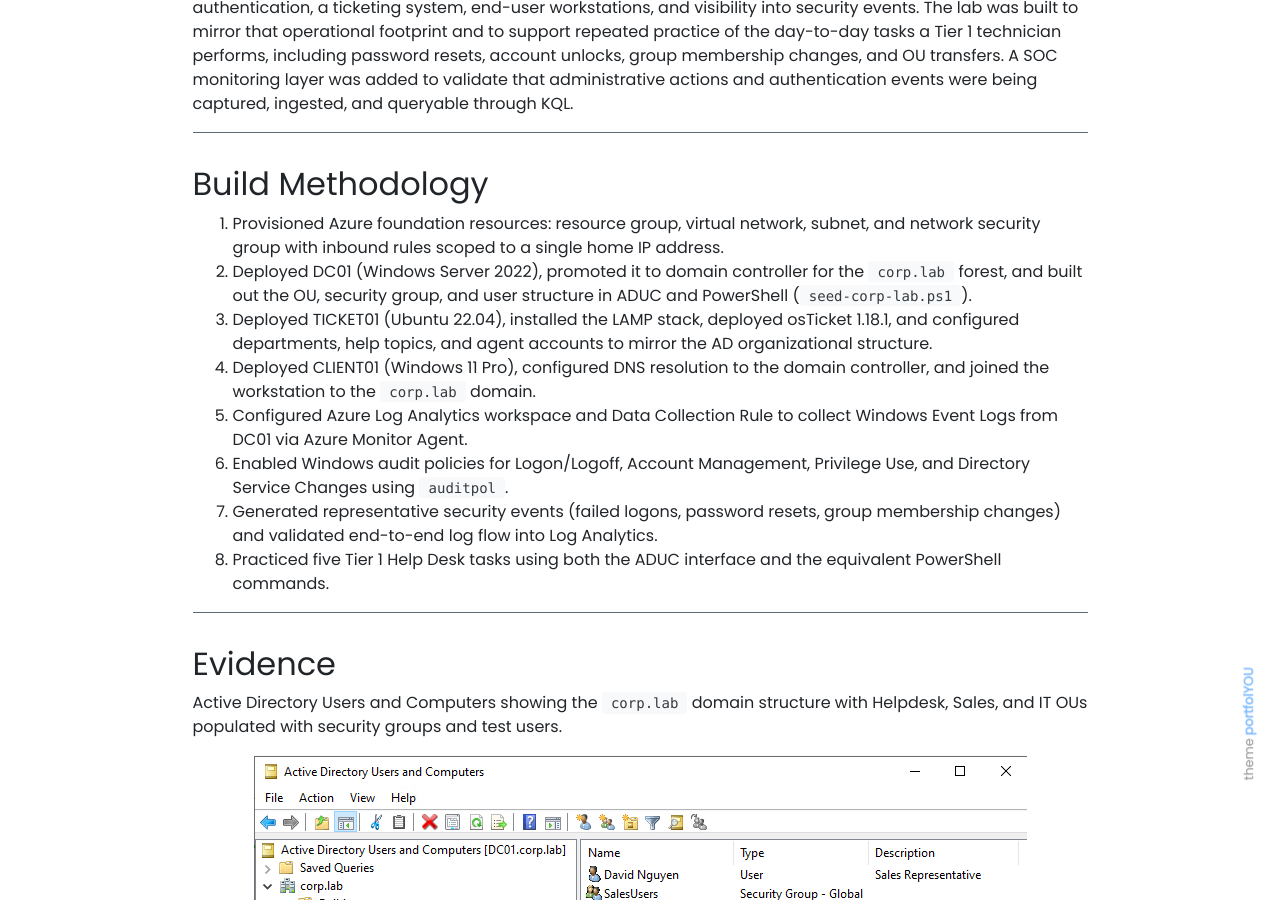
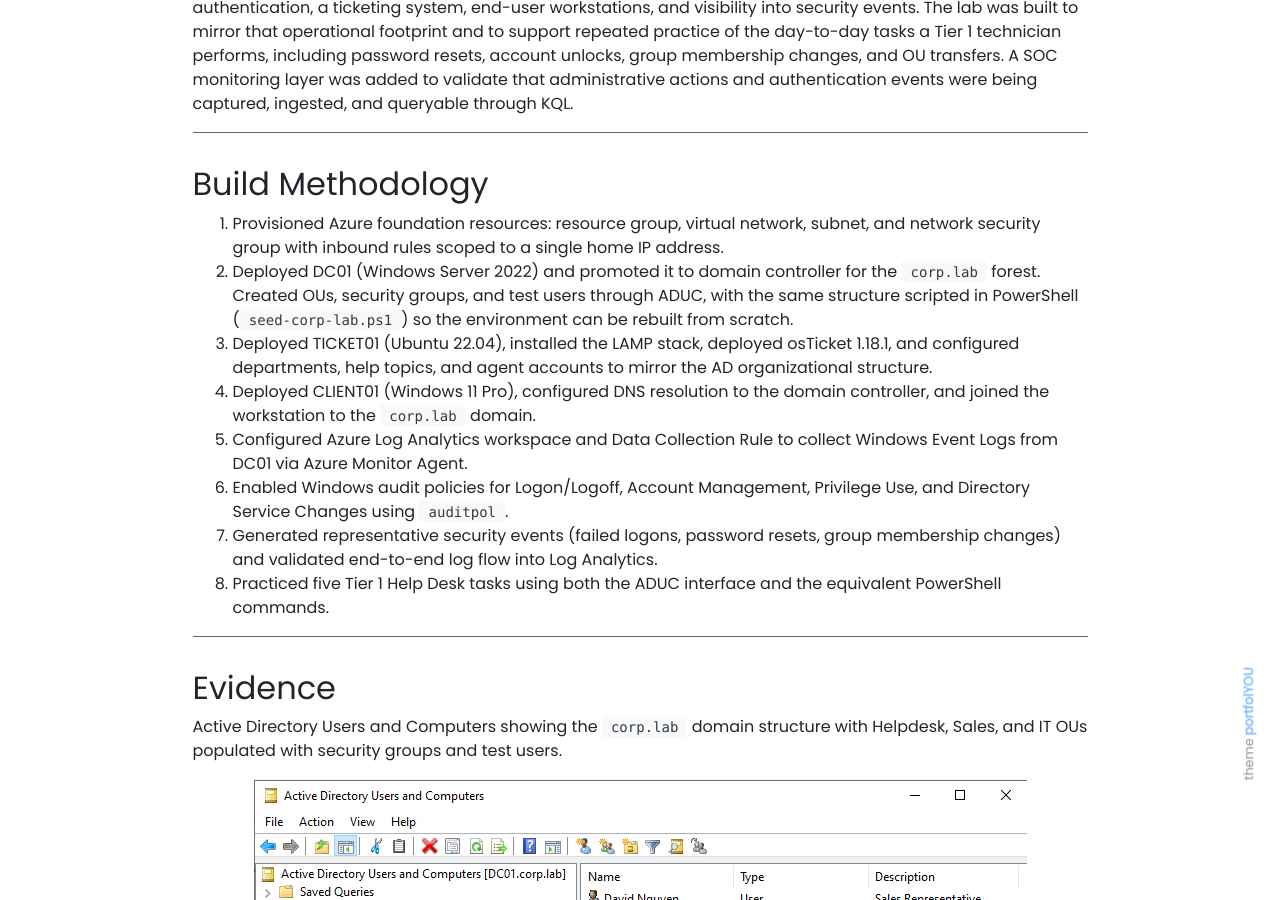
Before and after one commit to RickJaimesDez/RickJaimesDez.github.io, a Jekyll site: the page built from _writeups/azure-helpdesk-lab.md, in a window 1280 px wide and 900 px high, scrolled down 524 px. Built offline with Jekyll 4.4.1, drawn with Linux system fonts in a browser that asks for light colours.

Commit message:
Update azure-helpdesk-lab.md

```diff
--- a/_writeups/azure-helpdesk-lab.md
+++ b/_writeups/azure-helpdesk-lab.md
@@ -18,7 +18,7 @@ A small-business IT environment requires the foundational components of any Help
 
 ## Build Methodology
 1. Provisioned Azure foundation resources: resource group, virtual network, subnet, and network security group with inbound rules scoped to a single home IP address.
-2. Deployed DC01 (Windows Server 2022), promoted it to domain controller for the `corp.lab` forest, and built out the OU, security group, and user structure in ADUC and PowerShell (`seed-corp-lab.ps1`).
+2. Deployed DC01 (Windows Server 2022) and promoted it to domain controller for the `corp.lab` forest. Created OUs, security groups, and test users through ADUC, with the same structure scripted in PowerShell (`seed-corp-lab.ps1`) so the environment can be rebuilt from scratch.
 3. Deployed TICKET01 (Ubuntu 22.04), installed the LAMP stack, deployed osTicket 1.18.1, and configured departments, help topics, and agent accounts to mirror the AD organizational structure.
 4. Deployed CLIENT01 (Windows 11 Pro), configured DNS resolution to the domain controller, and joined the workstation to the `corp.lab` domain.
 5. Configured Azure Log Analytics workspace and Data Collection Rule to collect Windows Event Logs from DC01 via Azure Monitor Agent.
```
